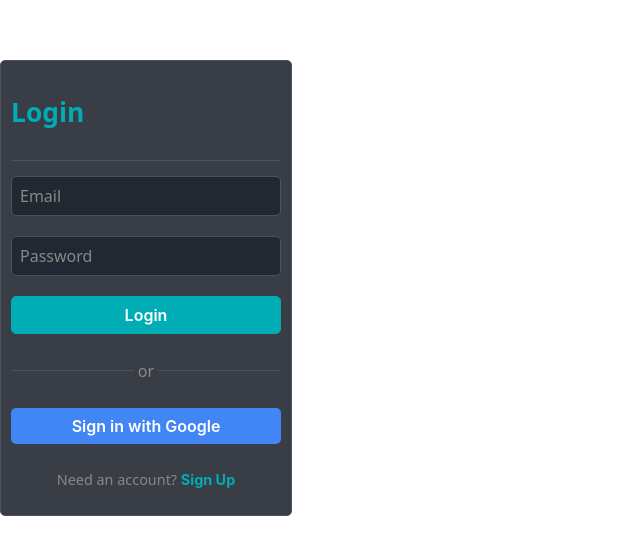
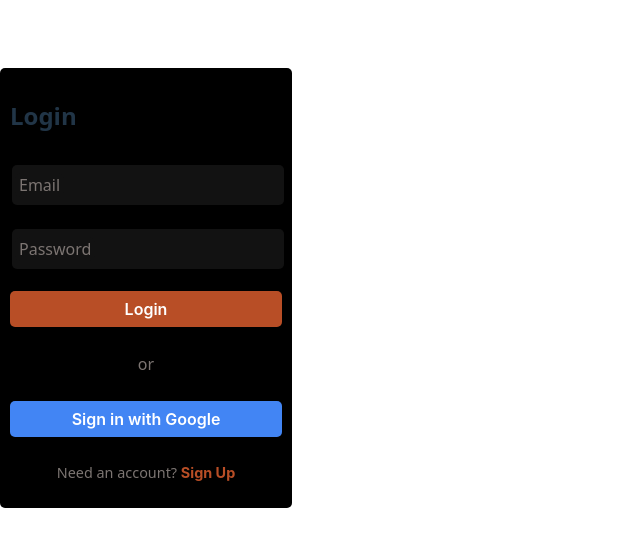
Before and after one commit to pgdn42/sjwizard, a React (Vite) app: page / in a window 1280 px wide. Shown: the part 112-666 px from the top of the page, without its empty margins (0-640 px from the left). Built offline with nearby package versions, Linux system fonts and the light colour scheme; no server answers.

Commit message:
infinite buttons work

```diff
--- a/src/components/DynamicButtonRow.tsx
+++ b/src/components/DynamicButtonRow.tsx
@@ -42,6 +42,7 @@ export function DynamicButtonRow({
 
   return (
     <div className="dynamic-buttons-container">
+      <div className="dynamic-buttons-container-buttons">
         {buttons.map((button) => {
           const IconComponent = iconMap[button.icon] || CopyIcon;
 
@@ -81,5 +82,6 @@ export function DynamicButtonRow({
           </button>
         )}
       </div>
+    </div>
   );
 }
--- a/src/components/ErsattningVidForsening.tsx
+++ b/src/components/ErsattningVidForsening.tsx
@@ -19,11 +19,13 @@ export function ErsattningVidForsening({
     <div className="section-container">
       <div className="section-header">
         <span className="section-title">Ersättning vid försening</span>
-        <DynamicButtonRow
-          buttons={customButtons}
-          formData={data}
-          onClear={onClear}
-        />
+        <div className="buttons-wrapper">
+          <DynamicButtonRow
+            buttons={customButtons}
+            formData={data}
+            onClear={onClear}
+          />
+        </div>
       </div>
       <div className="ersattning-input-group">
         <FloatingLabel label="Ärendenummer" className="width-small-medium">
--- a/src/components/Merkostnader.tsx
+++ b/src/components/Merkostnader.tsx
@@ -19,7 +19,7 @@ export function Merkostnader({
     <div className="section-container">
       <div className="section-header">
         <span className="section-title">Merkostnader</span>
-        <div>
+        <div className="buttons-wrapper">
           <DynamicButtonRow
             buttons={customButtons}
             formData={data}
--- a/src/components/Notes.tsx
+++ b/src/components/Notes.tsx
@@ -17,7 +17,7 @@ export function Notes({ data, onChange, onClear, customButtons }: NotesProps) {
     <div className="section-container">
       <div className="section-header">
         <span className="section-title">Noteringar</span>
-        <div>
+        <div className="buttons-wrapper">
           <DynamicButtonRow
             buttons={customButtons}
             formData={data}
--- a/src/components/Templates.tsx
+++ b/src/components/Templates.tsx
@@ -161,8 +161,9 @@ export function Templates({
       <div className="section-container">
         <div className="section-header">
           <span className="section-title">Templates</span>
-
-          <DynamicButtonRow buttons={customButtons} formData={data} />
+          <div className="buttons-wrapper">
+            <DynamicButtonRow buttons={customButtons} formData={data} />
+          </div>
         </div>
         <div className="template-controls">
           <SearchableSelect
--- a/src/components/Ticket.tsx
+++ b/src/components/Ticket.tsx
@@ -30,11 +30,13 @@ export function Ticket({
     <div className="section-container">
       <div className="section-header">
         <span className="section-title">Biljett</span>
-        <DynamicButtonRow
-          buttons={customButtons}
-          formData={data}
-          onClear={onClear}
-        />
+        <div className="buttons-wrapper">
+          <DynamicButtonRow
+            buttons={customButtons}
+            formData={data}
+            onClear={onClear}
+          />
+        </div>
       </div>
       <div className="form-grid-single-col">
         <FloatingLabel label="Bokningsnummer">
--- a/src/components/Train.tsx
+++ b/src/components/Train.tsx
@@ -96,10 +96,9 @@ export function Train({ data, customButtons }: TicketProps) {
     <div className="section-container">
       <div className="section-header">
         <span className="section-title">Tåg</span>
-        <DynamicButtonRow
-          buttons={customButtons}
-          formData={data} // Assuming no specific form data is needed here
-        />
+        <div className="buttons-wrapper">
+          <DynamicButtonRow buttons={customButtons} formData={data} />
+        </div>
         <button className="button-svg" title="Järnvägs karta">
           <MapIcon />
         </button>
--- a/src/components/modules.css
+++ b/src/components/modules.css
@@ -1,12 +1,13 @@
 /* --- Component-Specific Styles & Theme Definition --- */
 
 :root {
-  --color-background: #222831;
-  --color-surface: #393e46;
-  --color-primary: #00adb5;
-  --color-text: #eeeeee;
-  --color-border: #4a525f;
-  --color-placeholder: #888;
+  --color-background: #121212;
+  --color-containerbg: #242424;
+  --color-surface: #000000;
+  --color-primary: #b84e26;
+  --color-text: #f1f1f1;
+  /*--color-border: #4d4441;*/
+  --color-placeholder: #7c7572;
   --font-family: -apple-system, BlinkMacSystemFont, "Segoe UI", Roboto,
     Helvetica, Arial, sans-serif;
   --border-radius: 5px;
@@ -78,22 +79,17 @@ button {
 }
 
 .section-header {
-  font-weight: 600;
-  font-size: 1.1em;
-  color: var(--color-primary);
-  padding-bottom: 5px;
-  border-bottom: 1px solid var(--color-border);
-  margin-bottom: 5px;
   display: flex;
-  align-items: center; /* Use align-items instead of space-between */
-  gap: 2px; /* Add a gap for spacing */
-  justify-content: space-between;
-  flex-shrink: 0; /* Prevent the header from shrinking */
+  align-items: center;
+  gap: 8px;
+  flex-shrink: 0;
 }
 
 .section-title {
   flex-shrink: 0; /* Prevent the title from shrinking */
   white-space: nowrap; /* Prevent the title from wrapping to a new line */
+  color: var(--color-primary);
+  font-weight: 600;
 }
 
 /* --- Input Groups --- */
@@ -122,6 +118,7 @@ button {
 .floating-label-container {
   position: relative;
   width: 100%;
+  padding: 2px;
 }
 .floating-label-container .label {
   position: absolute;
@@ -134,6 +131,7 @@ button {
   transition: all var(--transition-speed) ease-in-out;
   pointer-events: none;
   white-space: nowrap;
+  border-radius: var(--border-radius);
 }
 .floating-label-container .input {
   height: 40px;
@@ -151,7 +149,8 @@ button {
 .floating-label-container select.input:valid + .label {
   top: 0;
   left: 5px;
-  transform: translateY(-50%) scale(0.75);
+  transform-origin: top left;
+  transform: translateY(-35%) scale(0.75);
   color: var(--color-primary);
   font-weight: 500;
   background-color: var(--color-background);
@@ -319,9 +318,11 @@ button {
   flex-grow: 1; /* This is the key property */
   overflow-y: auto;
   padding: 8px;
-  background-color: #2a3038;
+  background-color: var(--color-containerbg);
   border-radius: var(--border-radius);
   min-height: 150px;
+  scrollbar-width: none;
+  -ms-overflow-style: none;
 }
 .settings-row {
   display: flex;
@@ -661,15 +662,22 @@ button:disabled:hover {
 }
 .dynamic-buttons-container {
   display: flex;
-  gap: 8px;
-  justify-content: flex-end;
-  flex-grow: 1; /* Take up all remaining space */
-  overflow-x: auto; /* Enable scrolling */
-  min-width: 0; /* Crucial for allowing the container to scroll */
-  /* Hide the scrollbar for a cleaner look */
-  scrollbar-width: none; /* Firefox */
-  -ms-overflow-style: none; /* IE and Edge */
+  overflow-x: auto;
+  scrollbar-width: none;
+  -ms-overflow-style: none;
 }
+
 .dynamic-buttons-container::-webkit-scrollbar {
-  display: none; /* WebKit Browsers */
+  display: none;
 }
+
+/* This rule is still necessary to prevent buttons from shrinking */
+.dynamic-buttons-container-buttons {
+  margin-left: auto;
+  display: flex;
+  gap: 2px;
+}
+.buttons-wrapper {
+  flex: 1; /* Shorthand for: flex-grow: 1, flex-shrink: 1, flex-basis: 0% */
+  min-width: 0; /* Allows the wrapper to shrink below its content size */
+}
```
Lines whose indentation alone changed are shown as unchanged.
